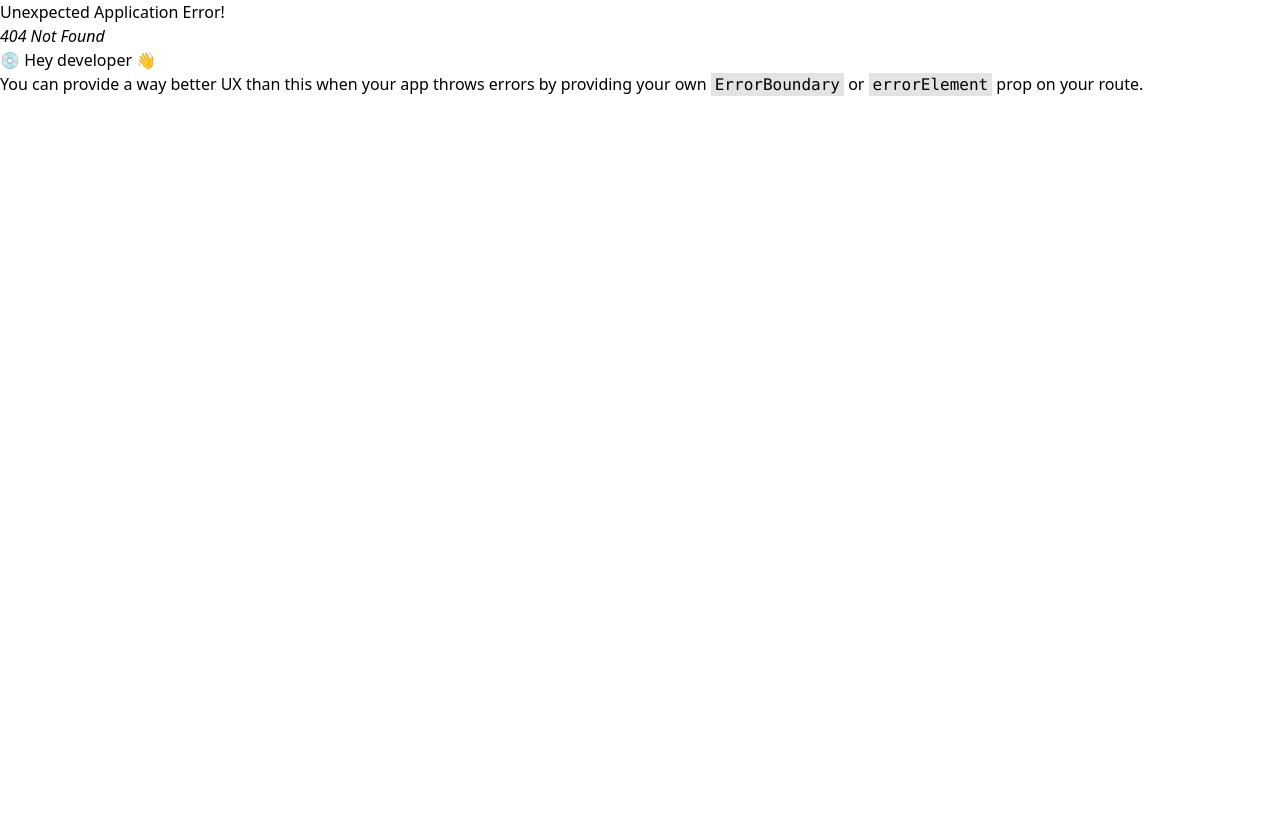
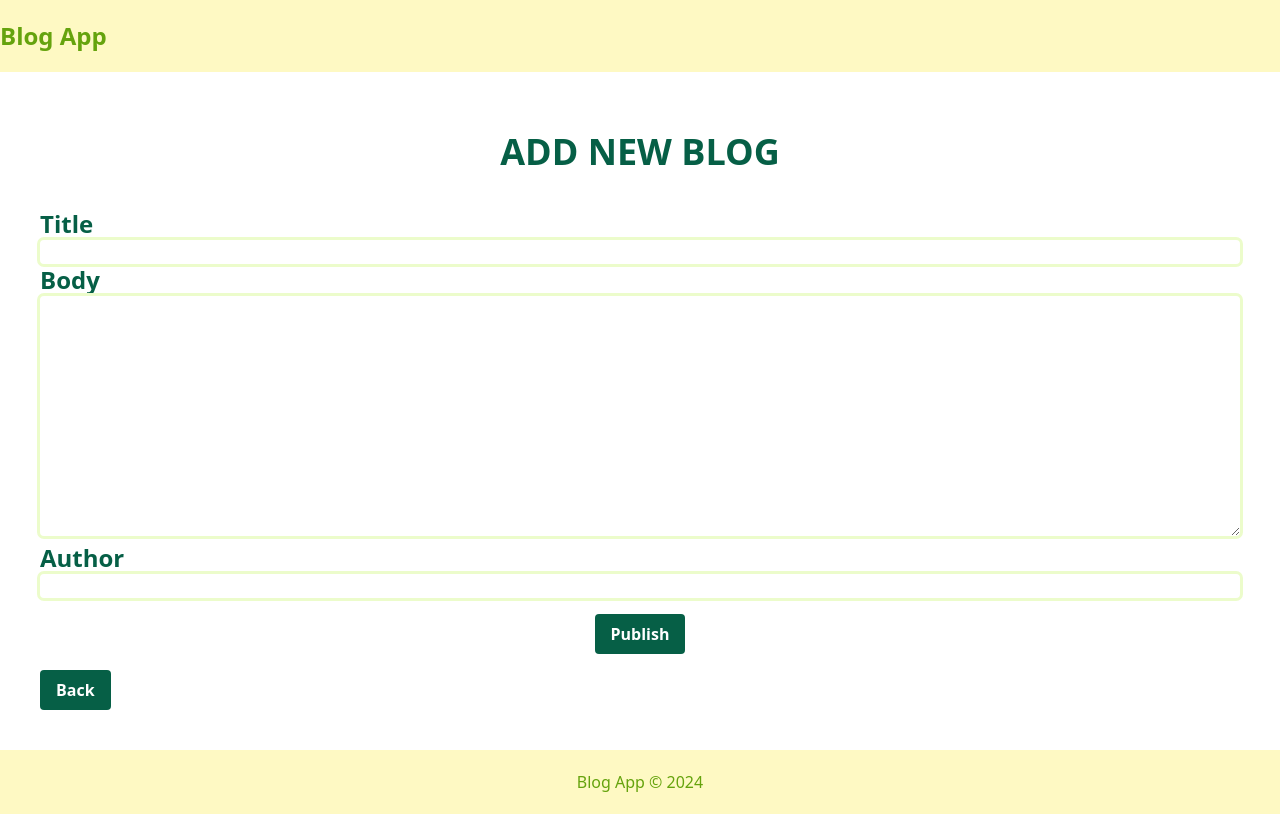
Before and after one commit to Ashlyn-Joshy/BlogApp, a React (Create React App) app in the folder frontend/: page /addblog in a window 1280 px wide. Before the commit this address had no page. Built offline with nearby package versions, Linux system fonts and the light colour scheme.

Commit message:
add new blog

```diff
--- a/frontend/src/App.js
+++ b/frontend/src/App.js
@@ -6,6 +6,7 @@ import Footbar from "./components/Footbar";
 import Home from "./Pages/Home";
 import BlogHome from "./Pages/BlogHome";
 import SingleBlog from "./Pages/SingleBlog";
+import AddBlog from "./Pages/AddBlog";
 
 const AppComponent = () => {
   return (
@@ -34,6 +35,10 @@ const appRouter = createBrowserRouter([
         path: "/featuredblogs/:id",
         element: <SingleBlog />,
       },
+      {
+        path: "/addblog",
+        element: <AddBlog />,
+      },
     ],
   },
 ]);
--- /dev/null
+++ b/frontend/src/Pages/AddBlog.js
@@ -0,0 +1,103 @@
+import React, { useState } from "react";
+import { Link, useNavigate } from "react-router-dom";
+
+const AddBlog = () => {
+  const navigate = useNavigate();
+  const [title, setTitle] = useState("");
+  const [body, setBody] = useState("");
+  const [author, setAuthor] = useState("");
+  const [error, setError] = useState(null);
+
+  const handlePublish = async (e) => {
+    e.preventDefault();
+    const blog = { title, body, author };
+
+    const article = await fetch(`/api/blog`, {
+      method: "POST",
+      headers: {
+        "Content-Type": "application/json",
+      },
+      body: JSON.stringify(blog),
+    });
+
+    const json = await article.json();
+
+    if (!article.ok) {
+      setError("Error creating the blog");
+    } else {
+      setTitle("");
+      setBody("");
+      setAuthor("");
+      setError(null);
+      navigate(`/featuredblogs/${json._id}`);
+    }
+  };
+
+  //if there is any kind of error
+  if (error) {
+    return (
+      <div className="p-10">
+        <p className="text-red-500 text-center font-bold">{error}</p>
+        <button className="bg-emerald-800 text-white rounded py-2 px-4 font-semibold">
+          <Link to={"/featuredblogs"}>Back</Link>
+        </button>
+      </div>
+    );
+  }
+
+  return (
+    <div className="p-10">
+      <h1 className="text-4xl font-bold text-center py-5 text-emerald-800 uppercase">
+        add new blog
+      </h1>
+
+      <form className="py-4">
+        <div>
+          <label className="text-2xl font-bold text-emerald-800">Title</label>
+          <br />
+          <input
+            type="text"
+            className="outline outline-lime-100 rounded w-full"
+            value={title}
+            onChange={(e) => setTitle(e.target.value)}
+          ></input>
+        </div>
+        <div>
+          <label className="text-2xl font-bold text-emerald-800">Body</label>
+          <br />
+          <textarea
+            typeof="text"
+            className="outline outline-lime-100 rounded w-full"
+            rows={10}
+            value={body}
+            onChange={(e) => setBody(e.target.value)}
+          ></textarea>
+        </div>
+        <div>
+          <label className="text-2xl font-bold text-emerald-800">Author</label>
+          <br />
+          <input
+            type="text"
+            className="outline outline-lime-100 rounded w-full"
+            value={author}
+            onChange={(e) => setAuthor(e.target.value)}
+          ></input>
+        </div>
+        <div className="pt-4 text-center">
+          <button
+            className="bg-emerald-800 text-white rounded py-2 px-4 font-semibold"
+            onClick={handlePublish}
+          >
+            Publish
+          </button>
+        </div>
+      </form>
+
+      <button className="bg-emerald-800 text-white rounded py-2 px-4 font-semibold">
+        <Link to={"/featuredblogs"}>Back</Link>
+      </button>
+    </div>
+  );
+};
+
+export default AddBlog;
--- a/frontend/src/Pages/BlogHome.js
+++ b/frontend/src/Pages/BlogHome.js
@@ -13,6 +13,9 @@ const BlogHome = () => {
         Featured Blogs
       </h1>
       <div>
+        <button className="bg-emerald-800 text-white py-2 px-4 rounded mt-2">
+          <Link to={"/addblog"}>Write</Link>
+        </button>
         {blogs &&
           blogs.map((blog) => (
             <div
```
